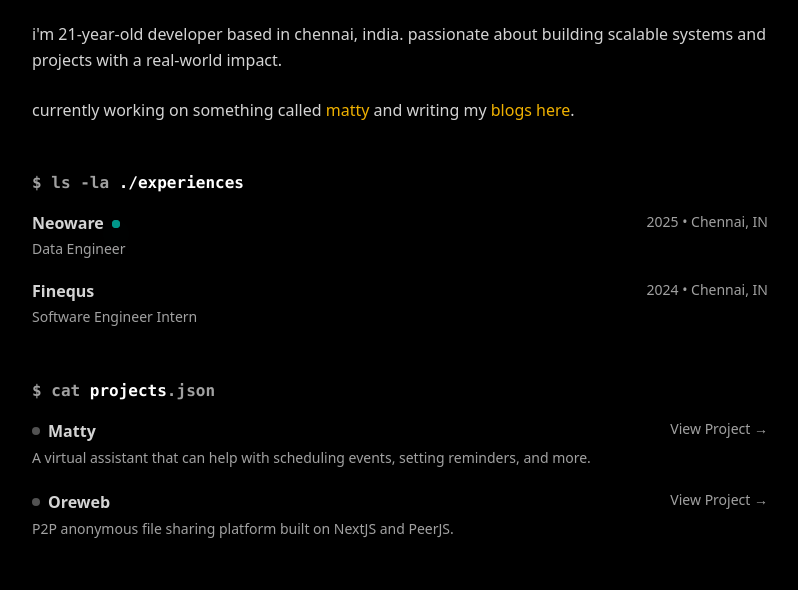
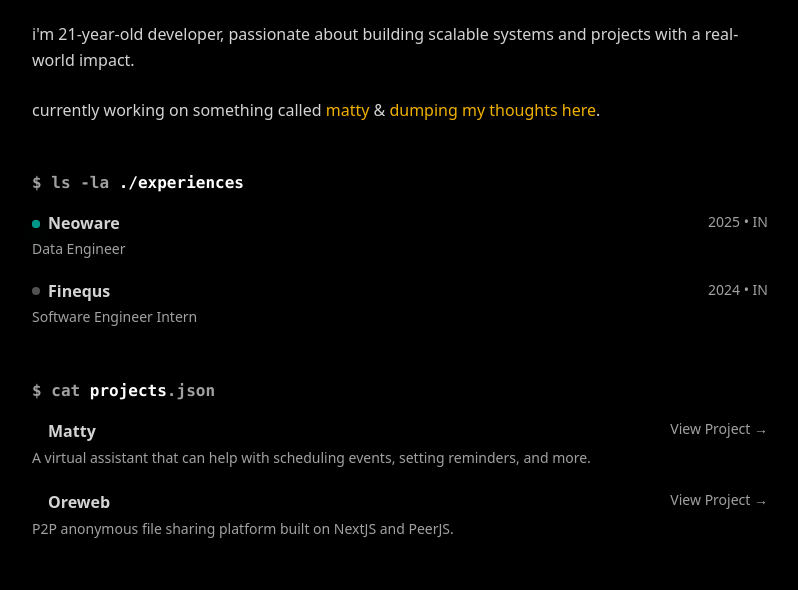
Before and after one commit to pranshuj73/web, an Astro site: page / in a window 1280 px wide. Shown: the part 171-761 px from the top of the page, without its empty margins (240-1038 px from the left). Built offline with nearby package versions, Linux system fonts and the light colour scheme; Astro itself is replaced by a stand-in of ours.

Commit message:
refactor: update site constants, improve About and Experience sections, enhance project color coding, and refine blog layout

```diff
--- a/src/components/landing/About.astro
+++ b/src/components/landing/About.astro
@@ -4,7 +4,7 @@
 const name = "Pranshu Jha";
 const tagline = "Data Engineer / SWE";
 const age = new Date().getFullYear() - 2004;
-const about = `i'm ${age}-year-old developer based in chennai, india. passionate about building scalable systems and projects with a real-world impact.`;
+const about = `i'm ${age}-year-old developer, passionate about building scalable systems and projects with a real-world impact.`;
 
 const latestProject = projectsData.projects[0];
 ---
@@ -29,10 +29,10 @@
       rel="noopener noreferrer"
       class="lowercase text-yellow-500 hover:text-yellow-600"
     >{latestProject.name}</a>
-    and writing my
+    &
     <a
       href="/blog"
       class="lowercase text-yellow-500 hover:text-yellow-600"
-    >blogs here</a>.
+    >dumping my thoughts here</a>.
   </p>
 </section>
--- a/src/components/landing/Experience.astro
+++ b/src/components/landing/Experience.astro
@@ -12,13 +12,15 @@
       <div class="flex items-start justify-between space-y-1">
         <div class="flex flex-col space-y-1">
           <div class="font-semibold flex items-center space-x-2">
-            <span>{exp.company}</span>
-            {exp.active && (
-            <div class="relative [&>div]:absolute -mt-1.5">
+            {exp.active ? (
+            <div class="relative [&>div]:absolute -mt-1.5 pr-2">
                 <div class="size-2 bg-teal-600 rounded-full shadow-lg shadow-teal-600/50 animate-ping"></div>
                 <div class="size-2 bg-teal-600 rounded-full shadow-lg shadow-teal-600/50"></div>
               </div>
-            )}
+          ) : (
+            <div class="size-2 bg-neutral-600 rounded-full shadow-lg shadow-neutral-600/50"></div>
+          )}
+            <span>{exp.company}</span>
           </div>
           <span class="text-neutral-400 text-sm">
             {exp.title}
--- a/src/components/landing/Projects.astro
+++ b/src/components/landing/Projects.astro
@@ -1,6 +1,7 @@
 ---
 import projectsData from '../../data/projects.json';
 import SectionHeading from '../ui/SectionHeading.astro';
+import { getColorFromHash } from '../../utils/colorHash';
 const projects = projectsData.projects;
 ---
 
@@ -12,7 +13,7 @@
       <div class="flex flex-wrap items-start justify-between space-y-1">
         <div class="flex flex-col space-y-1">
           <div class="font-semibold flex items-center space-x-2">
-            <div class="w-2 h-2 bg-neutral-600 rounded-full"></div>
+            <div class={`w-2 h-2 bg-${getColorFromHash(project.name)}-500 rounded-full`}></div>
             <span class="font-semibold">{project.name}</span>
           </div>
           <p class="text-neutral-400 text-sm">{project.description}</p>
--- a/src/consts.ts
+++ b/src/consts.ts
@@ -1,2 +1,4 @@
+const age = new Date().getFullYear() - 2004;
+
 export const SITE_TITLE = 'Pranshu Jha';
-export const SITE_DESCRIPTION = '21, Data Engineer / SWE';
+export const SITE_DESCRIPTION = `${age}, Data Engineer / SWE`;
--- a/src/data/experience.json
+++ b/src/data/experience.json
@@ -5,7 +5,7 @@
       "company": "Neoware",
       "company_url": "https://neoware.ai/",
       "duration": "2025",
-      "location": "Chennai, IN",
+      "location": "IN",
       "active": true
     },
     {
@@ -13,7 +13,7 @@
       "company": "Finequs",
       "company_url": "https://finequs.com/",
       "duration": "2024",
-      "location": "Chennai, IN",
+      "location": "IN",
       "active": false
     }
   ]
--- a/src/layouts/BlogPost.astro
+++ b/src/layouts/BlogPost.astro
@@ -4,19 +4,12 @@
 import Layout from "@/layouts/Base.astro";
 import SectionHeading from "@/components/ui/SectionHeading.astro";
 import LeftArrowIcon from "@/icon/LeftArrowIcon.astro";
+import { calculateReadingTime } from "@/utils/readingTime";
 
 type Props = CollectionEntry<"blog">["data"] & { slug?: string };
 
 const { slug, title, description, pubDate, updatedDate, heroImage } =
   Astro.props;
-
-// Calculate estimated reading time
-function calculateReadingTime(content: string): number {
-  const wordsPerMinute = 200; // Average reading speed
-  const words = content.trim().split(/\s+/).length;
-  const minutes = Math.ceil(words / wordsPerMinute);
-  return minutes;
-}
 
 // Get the content from the slot to calculate reading time
 const content = Astro.slots.render("default");
@@ -27,7 +20,7 @@
   <article class="space-y-6">
     <!-- Terminal Header -->
     <div class="space-y-4 font-mono">
-      <div class="flex items-center justify-between">
+      <div class="flex items-center justify-between pb-4">
         <SectionHeading command="cat" heading={slug} extension="md" />
         <a href="/blog/" class="text-neutral-400 hover:text-blue-400 transition-colors text-sm flex items-center space-x-1">
           <LeftArrowIcon class="size-4" />
@@ -38,15 +31,13 @@
       <!-- Hero Image -->
       {
         heroImage && (
-          <div class="border border-neutral-700 rounded p-2">
             <Image
               width={1020}
               height={510}
               src={heroImage}
               alt={title}
-              class="w-full h-64 md:h-96 object-cover"
+              class="w-full h-64 md:h-96 object-cover rounded"
             />
-          </div>
         )
       }
 
--- a/src/pages/blog/index.astro
+++ b/src/pages/blog/index.astro
@@ -20,6 +20,9 @@
         <span>cd ..</span>
       </a>
     </div>
+    <p class="text-neutral-400 text-sm font-mono -mt-2 pb-2">
+      here you can find all my thoughts dumped in a neatly organized & readable format.
+    </p>
 
     <div class="space-y-4">
       {posts.map((post) => (
@@ -46,7 +49,7 @@
                     height={80}
                     src={post.data.heroImage}
                     alt={post.data.title}
-                    class="w-24 h-16 object-cover border border-neutral-700"
+                    class="w-24 h-16 object-cover rounded"
                   />
                 </div>
               )}
--- a/src/styles/global.css
+++ b/src/styles/global.css
@@ -14,7 +14,7 @@
   }
 
   h2 {
-    @apply text-base font-bold text-white mb-4;
+    @apply text-base font-bold text-white;
   }
 
   h3 {
--- /dev/null
+++ b/src/utils/colorHash.ts
@@ -0,0 +1,35 @@
+/**
+ * Generates a color name based on the input string using a simple hash function
+ * @param input - The string to generate a color for
+ * @returns A base color name (e.g., 'red', 'blue', 'green')
+ */
+export function getColorFromHash(input: string): string {
+  // Define available colors (randomized order)
+  const colors = [
+    'violet',
+    'lime',
+    'cyan',
+    'amber',
+    'indigo',
+    'emerald',
+    'fuchsia',
+    'sky',
+    'yellow',
+    'purple',
+    'orange',
+    'green',
+    'blue',
+  ];
+
+  // Simple hash function based on string length and character codes
+  let hash = 0;
+  for (let i = 0; i < input.length; i++) {
+    const char = input.charCodeAt(i);
+    hash = ((hash << 5) - hash) + char;
+    hash = hash & hash; // Convert to 32-bit integer
+  }
+
+  // Use absolute value and modulo to get index
+  const index = Math.abs(hash) % colors.length;
+  return colors[index];
+}
--- /dev/null
+++ b/src/utils/readingTime.ts
@@ -0,0 +1,11 @@
+/**
+ * Calculates estimated reading time based on content
+ * @param content - The text content to analyze
+ * @param wordsPerMinute - Average reading speed (default: 200)
+ * @returns Estimated reading time in minutes
+ */
+export function calculateReadingTime(content: string, wordsPerMinute: number = 200): number {
+  const words = content.trim().split(/\s+/).length;
+  const minutes = Math.ceil(words / wordsPerMinute);
+  return minutes;
+}
```
